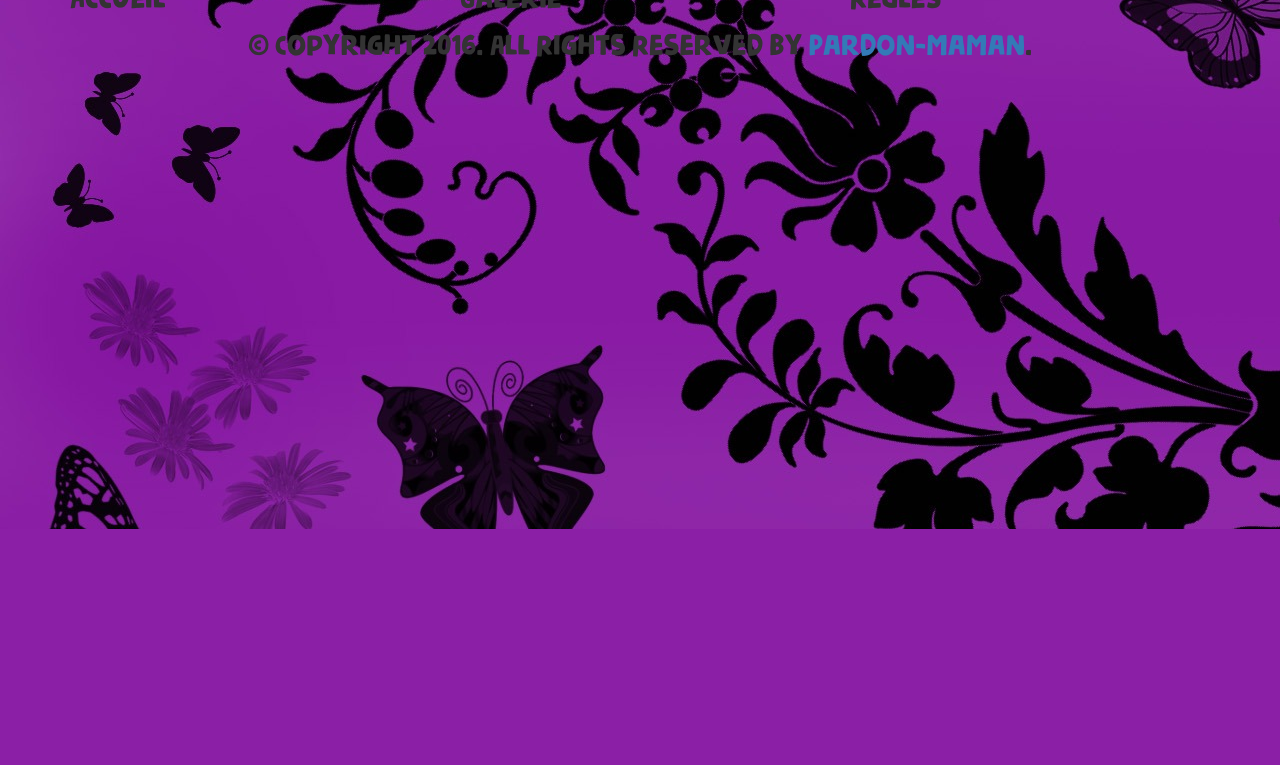
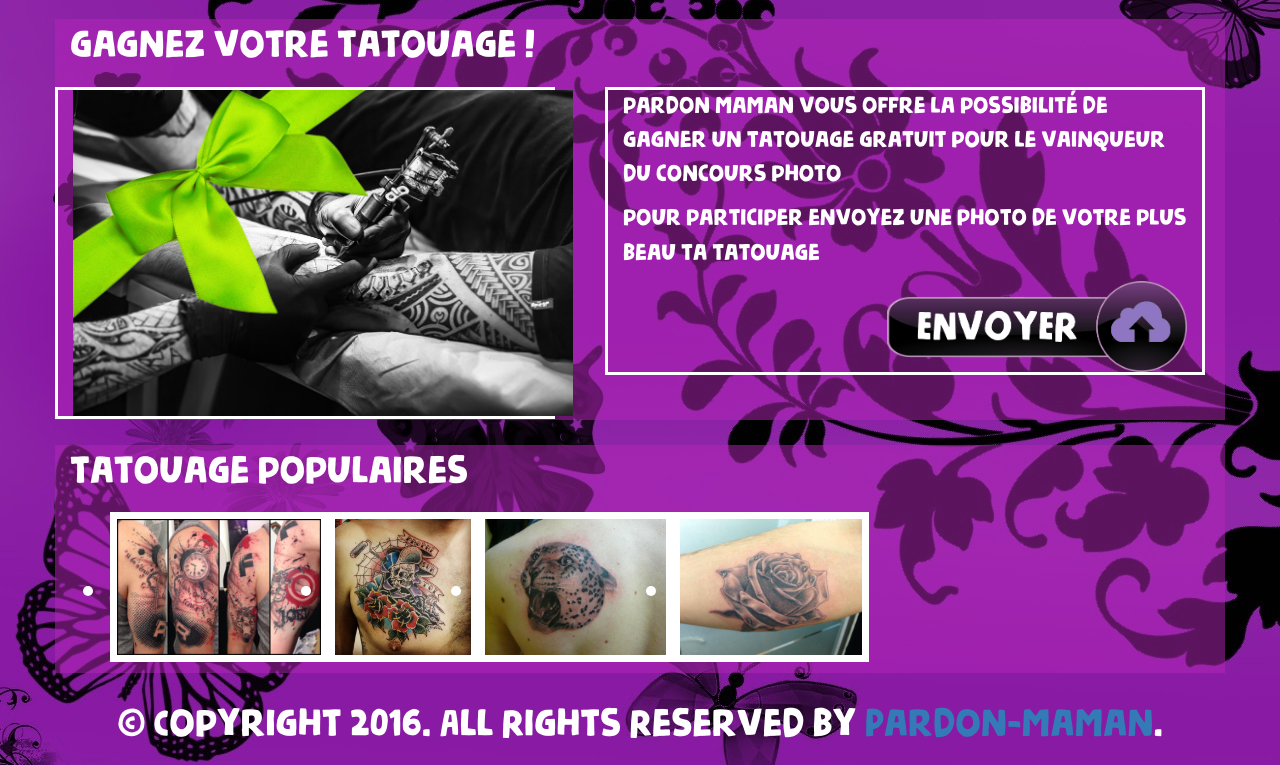
Before and after one commit to Aurerianusu/fbdev, a PHP site: page / in a window 1280 px wide. Shown: the part 271-1036 px from the top of the page. Before the commit the page ends 800 px from the top, so only its background shows below. Run offline with PHP 8.4, Linux system fonts and the light colour scheme.

Commit message:
Avancement de la page index et ajout d'images

```diff
--- a/css/style.css
+++ b/css/style.css
@@ -5,16 +5,17 @@
 
 body{
 	font-family:nickname, sans-serif;
-	font-size:3em;
+	font-size:4em;
 	background-image:url("../images/background.jpg");
+    color: white;
 }
 
 .logo{
 	margin: 1px;
 }
 
-#texte-logo{
-	position: absolute;
+#texte-logo {
+    position: absolute;
     top: 72px;
     left: 101px;
     color: white;
@@ -24,3 +25,34 @@ body{
     font-size: 36px;
     text-align: center;
 }
+/* INDEX */
+#section-accueil .container {
+    background-color: rgba(181, 39, 185, 0.5);
+    margin-top: 25px;
+    margin-bottom: 25px;
+}
+#gift{
+    width: 500px;
+    border-style: solid;
+}
+.gift{
+    width: 500px;
+}
+#description{
+    font-size: 0.6em;
+    border-style: solid;
+    width: 600px;
+    text-align: left;
+    margin-left: 50px;
+}
+#send_button{
+    width: 300px;
+    float: right;
+}
+#image_list{
+    display: inline-flex
+}
+.popular {
+    height: 150px;
+    border: 7px solid #fff;
+}
--- a/index.php
+++ b/index.php
@@ -1,4 +1,3 @@
-<<<<<<< Updated upstream
 <!doctype html>
 <html>
 	<head>
@@ -44,15 +43,25 @@
 		<!-- BLOC 1 -->
 		<section id="section-accueil">
 		    <div class="container">
+				<p>gagnez votre tatouage !</p>
 		        <div class="row text-center">
-		            <div class="col-md-4 col-sm-4 col-xs-12">
-		            	<img src="" alt="" class="">
+		            <div class="col-md-4 col-sm-4 col-xs-12" id="gift">
+		            	<img src="images/gift.jpg" alt="" class="gift">
 		            </div>
-		            <div class="col-md-8 col-sm-8 col-xs-12"></div>
+		            <div class="col-md-8 col-sm-8 col-xs-12" id="description">
+						<p>pardon maman vous offre la possibilité de gagner un tatouage gratuit pour le vainqueur
+						du concours photo</p>
+
+						<p>
+						pour participer envoyez une photo de votre plus beau ta tatouage
+						</p>
+						<img src="images/submit.png" id="send_button">
+					</div>
 		        </div>
 
 		        <div class="row text-right">
-		        	<div class="col-md-12 col-sm-12 col-xs-12"></div>
+		        	<div class="col-md-12 col-sm-12 col-xs-12">
+					</div>
 				</div>
 		    </div>
 		</section>
@@ -61,9 +70,15 @@
 		<!-- BLOC 1 -->
 		<section id="section-accueil">
 		    <div class="container">
+				<p>tatouage populaires</p>
 		        <div class="row text-center">
-		            <div class="col-md-4 col-sm-4 col-xs-12">
-		            	<img src="" alt="" class="">
+		            <div class="col-md-4 col-sm-4 col-xs-12" >
+						<ul id="image_list">
+							<li><img src="images/tatoo1.jpg" alt="" class="popular">
+							<li><img src="images/tatoo2.jpg" alt="" class="popular">
+							<li><img src="images/tatoo3.jpg" alt="" class="popular">
+							<lI><img src="images/tatoo4.jpg" alt="" class="popular">
+						</ul>
 		            </div>
 		            <div class="col-md-8 col-sm-8 col-xs-12"></div>
 		        </div>
```
Also changed, not shown: images/background-download.png, images/gift.jpg (added), images/submit.png (added).
